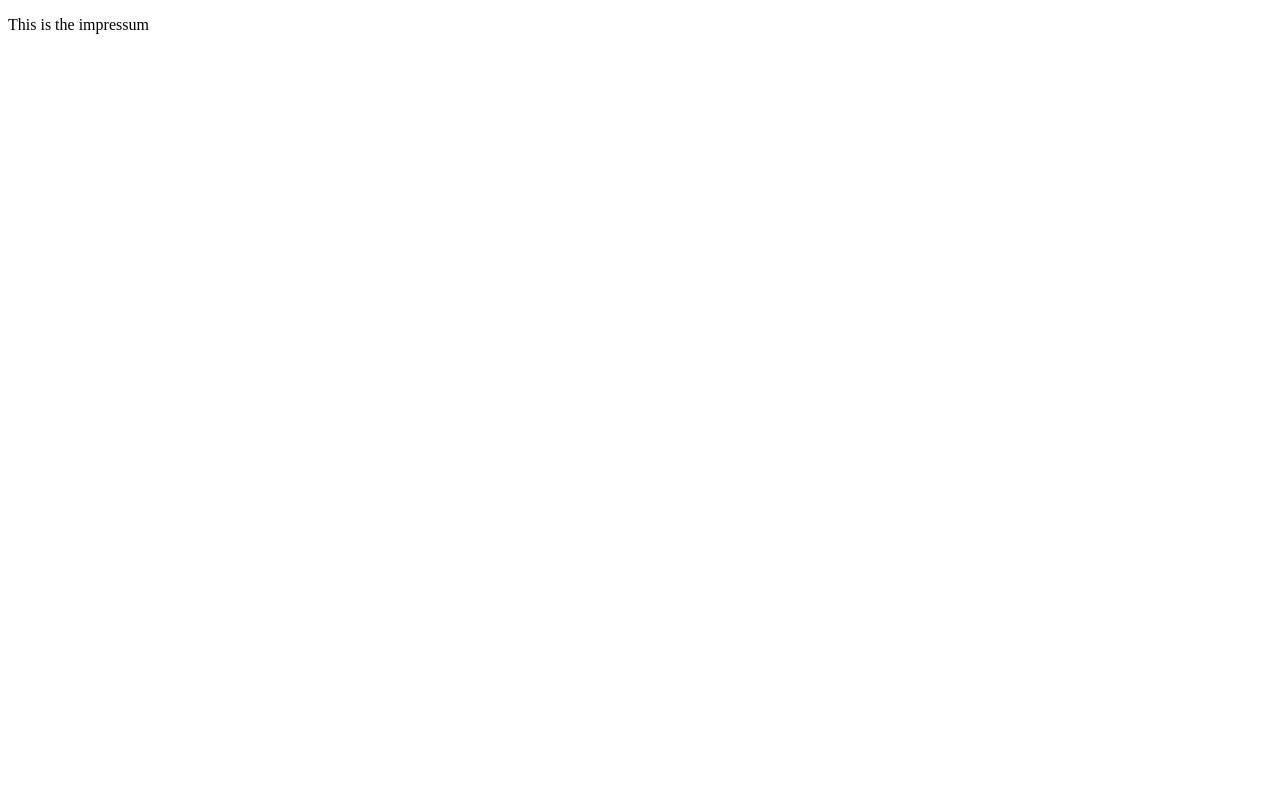
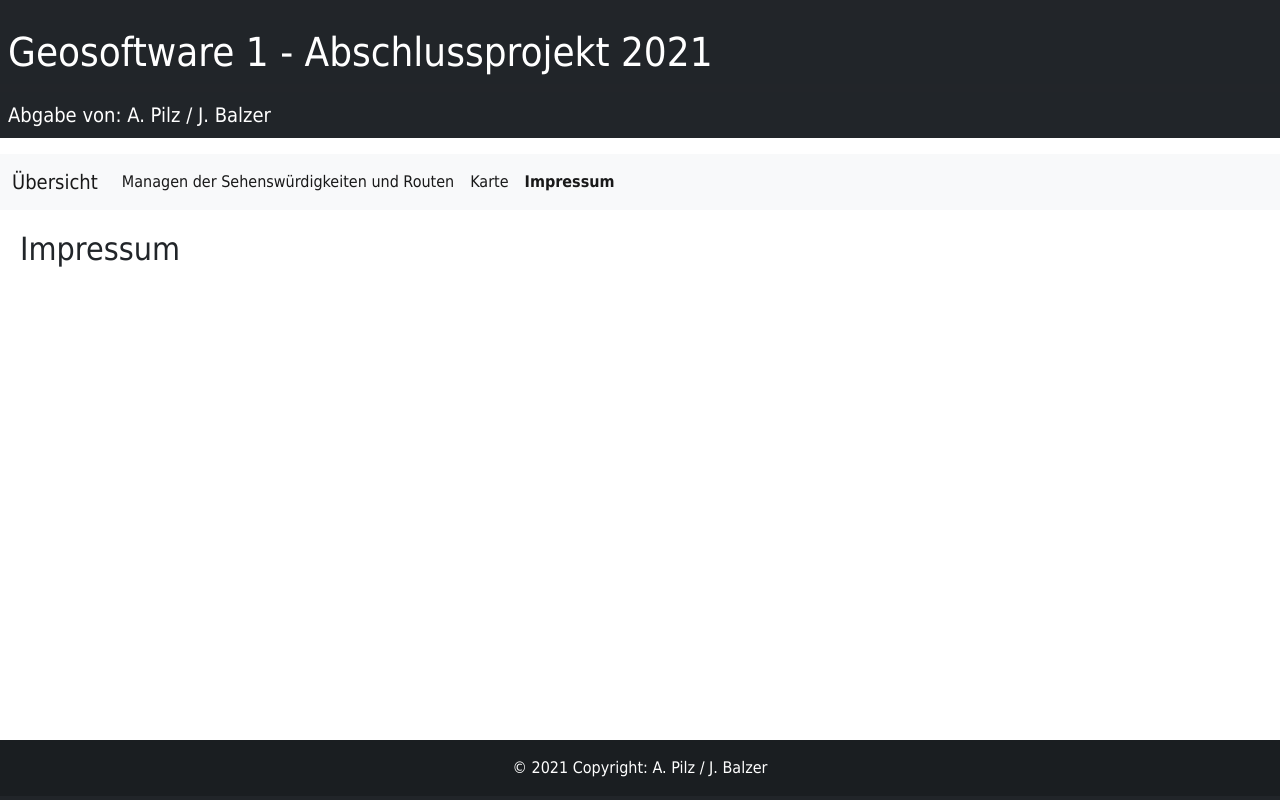
Before and after one commit to xcomagent95/Geosoftware2021, a website: page public/impressum.html in a window 1280 px wide. Drawn offline with nearby package versions, Linux system fonts and the light colour scheme.

Commit message:
impressum and landing

```diff
--- /dev/null
+++ b/public/css/impressum.css
@@ -0,0 +1,28 @@
+html{
+    position: relative;
+    min-height: 100%;
+}
+h1, p, table, div, a{
+    font-family: Tahoma, Verdana, sans-serif;
+}
+#bg-head{
+    background-color: rgb(34,37,41);
+    padding-top: 20px;
+}
+#subtitle{
+    font-size: 20px;
+}
+
+#footer{
+    position: absolute;
+    bottom: 0;
+    width: 100%;
+    height: 60px;
+    z-index: 5;
+}
+
+#title{
+    padding: 20px;
+    padding-top: 20px;
+
+}
--- a/public/impressum.html
+++ b/public/impressum.html
@@ -1,7 +1,57 @@
 <!DOCTYPE html>
     <head>
         <meta name="viewport" content="width=device-width, initial-scale=1">
+        <!--Bootstrap-->
+        <link rel="stylesheet" href="/bootstrap/dist/css/bootstrap.css">
+        <script src="/bootstrap/dist/js/bootstrap.js"></script>
+        <!--jQuery-->
+        <script src="/jquery/dist/jquery.js"></script>
+        <!--Leaflet-->
+        <link rel="stylesheet" href="/leaflet/dist/leaflet.css"/>
+        <script type="text/javascript" src="/leaflet/dist/leaflet.js"></script>
+        <!--Leaflet Draw-->
+        <link rel="stylesheet" href='/leaflet-draw/dist/leaflet.draw.css'/>
+        <script src='/leaflet-draw/dist/leaflet.draw.js'></script>
+        <!--Style-->
+        <link rel="stylesheet" type="text/css" href="/css/impressum.css">
+    </head>
     <body>
-        <p>This is the impressum</p>
+        <!--Header-->
+        <div id="bg-head">
+            <h1 id="title" class="d-block p-2 bg-dark text-white">Geosoftware 1 - Abschlussprojekt 2021</h1>
+            <p id="subtitle" class="d-block p-2 bg-dark text-white">Abgabe von: A. Pilz / J. Balzer</p>
+        </div>
+        <!------>
+        <!-- Navbar -->
+        <nav class="navbar navbar-expand-lg navbar-light bg-light">
+            <div class="container-fluid">
+                <a class="navbar-brand" href="./landing.html">Übersicht</a>
+                <button class="navbar-toggler" type="button" data-bs-toggle="collapse" data-bs-target="#navbarNavAltMarkup" aria-controls="navbarNavAltMarkup" aria-expanded="false" aria-label="Toggle navigation">
+                    <span class="navbar-toggler-icon"></span>
+                </button>
+                <div class="collapse navbar-collapse" id="navbarNavAltMarkup">
+                    <div class="navbar-nav">
+                        <a class="nav-link active" aria-current="page" href="./editor.html">Managen der Sehenswürdigkeiten und Routen</a>
+                        <a class="nav-link active" aria-current="page" href="./map.html">Karte</a>
+                        <a class="nav-link active" aria-current="page" href="./impressum.html"><b>Impressum</b></a>
+                    </div>
+                </div>
+            </div>
+        </nav>
+        <!------>
+        <div id="title">
+            <h2>Impressum</h2>
+        </div>
+        <div id="content">
+            <!-- STOPPED AT IMPESSUM AND LANDING HTML-->
+        </div>
+        <!-- Footer -->
+        <footer id="footer" class="bg-dark text-center text-lg-start text-white sticky-bottom">
+            <!-- Copyright -->
+            <div class="text-center p-3" style="background-color: rgba(0, 0, 0, 0.2);">
+              © 2021 Copyright: A. Pilz / J. Balzer
+            </div>
+        </footer>
+        <!------>
     </body>
 </html>
```
Also changed, not shown: public/editor.html (+2 -1 lines), public/js/editor.js (+6 -4 lines), public/landing.html (+5 -3 lines), public/map.html (+2 -1 lines), public/gfx/editor.png (added).
